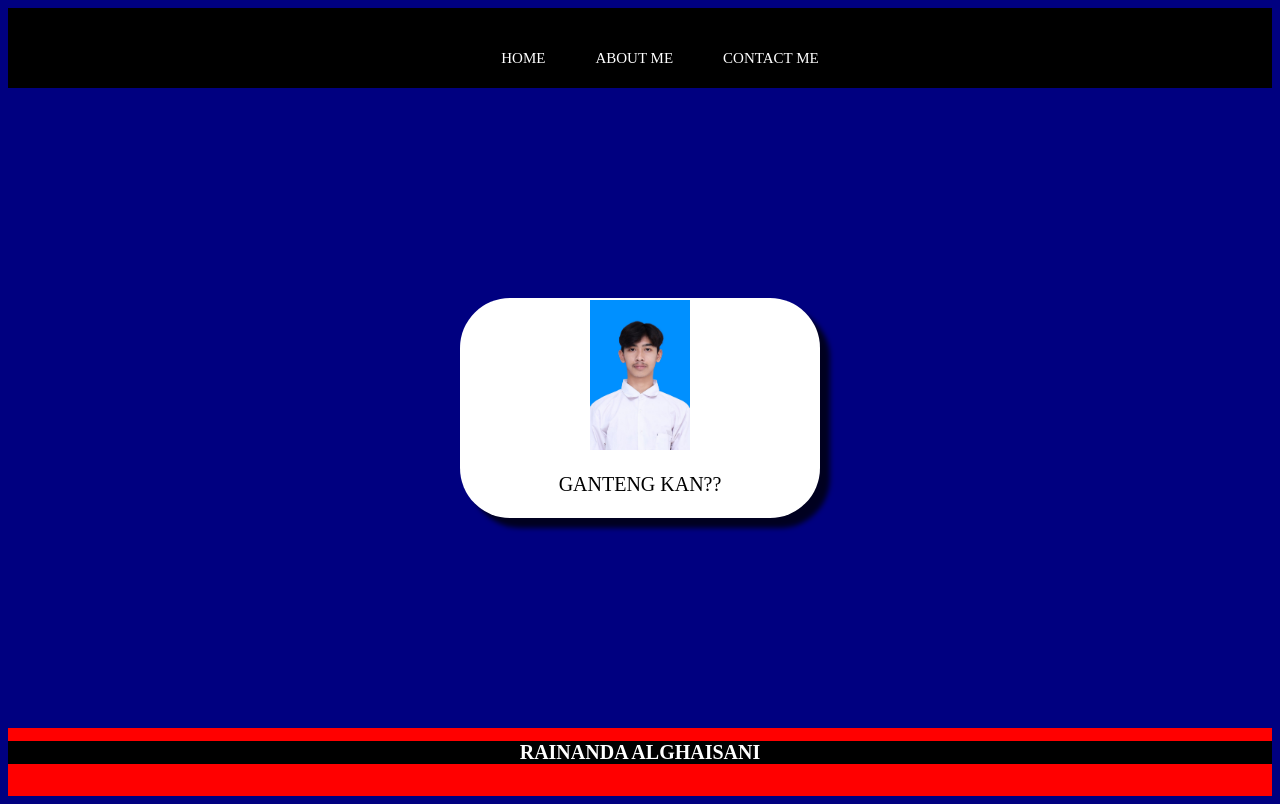
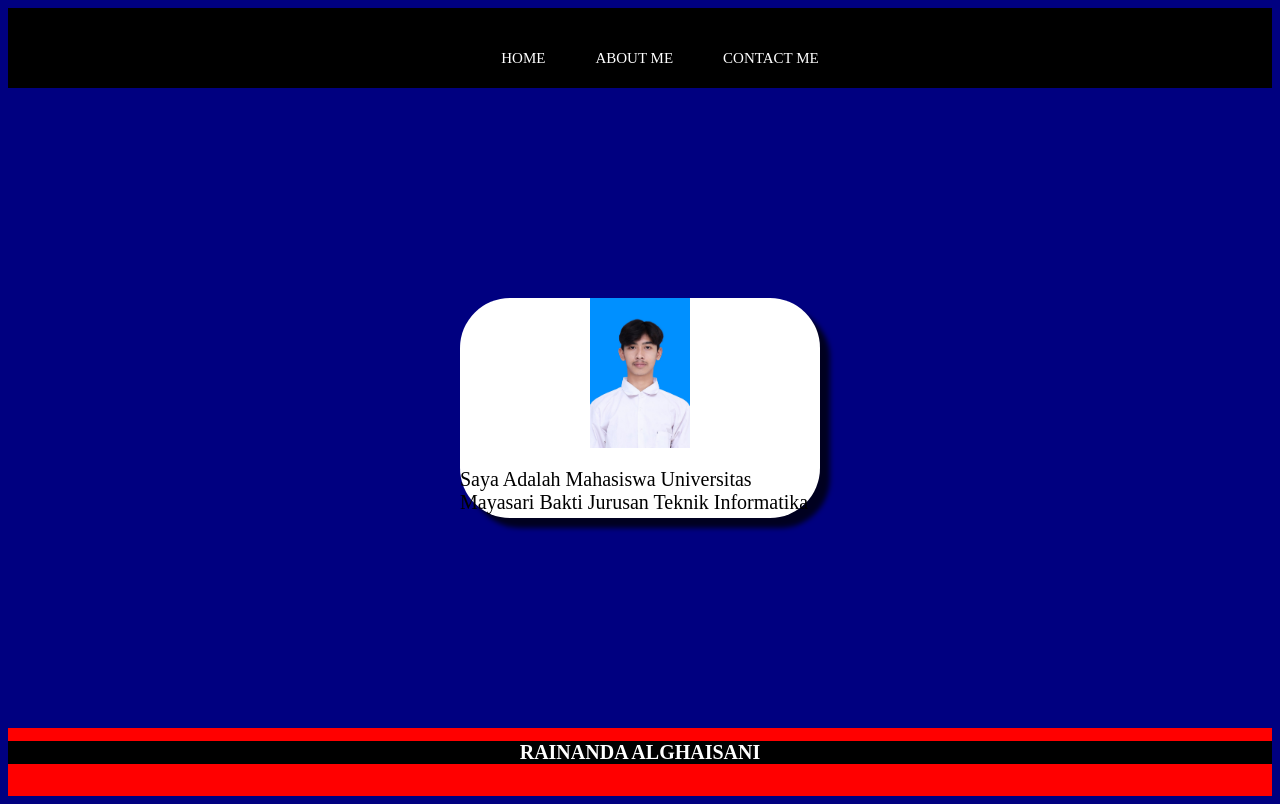
Before and after one commit to Rafi-Muhamad-Muflih/rainanda, a plain HTML site: page about.html in a window 1280 px wide. Drawn offline with Linux system fonts and the light colour scheme.

Commit message:
Update about.html

```diff
--- a/about.html
+++ b/about.html
@@ -24,7 +24,7 @@
   <div class=" container-content">
       <a href="https://instagram.com/rainanda1377" class="a-content">
         <img src="rainanda.jpg" class="img-conten2">
-        <p>GANTENG KAN??</p>
+        <p>Saya Adalah Mahasiswa Universitas Mayasari Bakti Jurusan Teknik Informatika</p>
       </a>
   </div>
 
```
